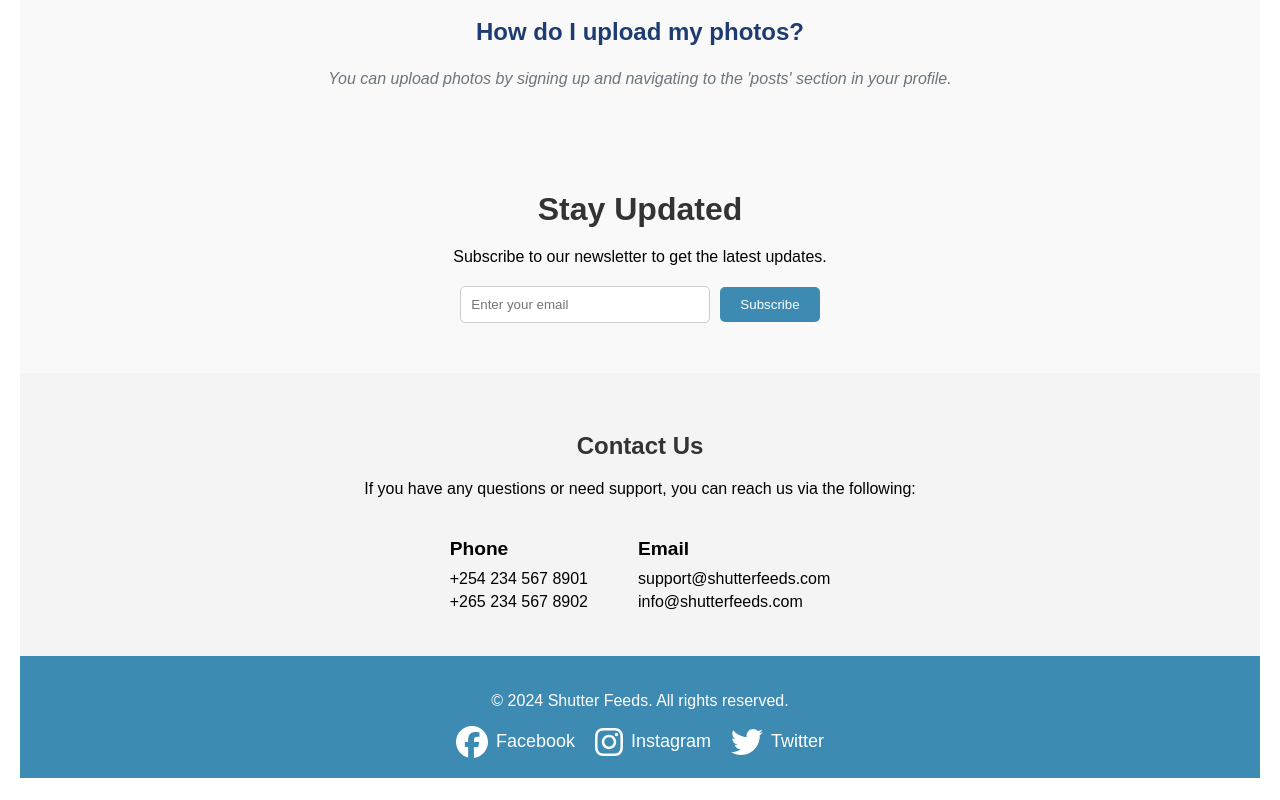
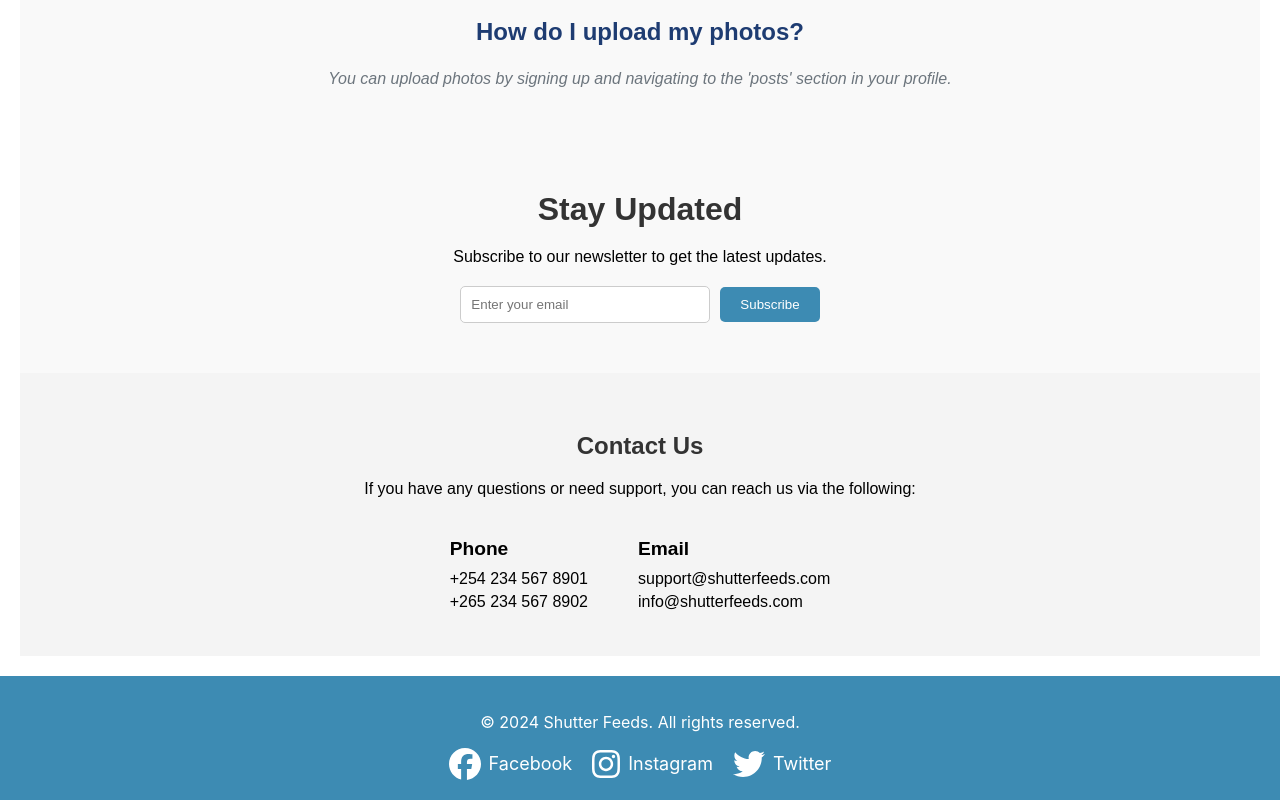
Before and after one commit to calebdfk/Shutter-Feeds, a React (Create React App) app in the folder frontend/portfolio/: page / in a window 1280 px wide. Shown: the part 1998-2798 px from the top of the page. Built offline with nearby package versions, Linux system fonts and the light colour scheme.

Commit message:
Layout file has been created to have footer in all pages

```diff
--- a/frontend/portfolio/src/App.js
+++ b/frontend/portfolio/src/App.js
@@ -8,6 +8,8 @@ import Login from './Pages/Login';
 import PostsPage from './Pages/Posts';
 import ProfilePage from './Pages/ProfilePage';
 import NotificationsPage from './Pages/NotificationsPage';
+import Layout from './components/Layout';
+
 
 function App() {
   return (
@@ -26,6 +28,7 @@ function App() {
           <Route path="/Login" element={<Login />} />
           {/* Other routes */}
         </Routes>
+        <Layout />
       </Router>
     </div>
   );
--- a/frontend/portfolio/src/Pages/Landingpage.js
+++ b/frontend/portfolio/src/Pages/Landingpage.js
@@ -1,8 +1,7 @@
 import React from 'react';
 import { Link } from 'react-router-dom';
 import './LandingPage.css';
-import { FontAwesomeIcon } from '@fortawesome/react-fontawesome';
-import { faFacebook, faInstagram, faTwitter } from '@fortawesome/free-brands-svg-icons';
+
 // import Logo from '../Assets/Logo.jpg';
 
 const LandingPage = () => {
@@ -124,32 +123,6 @@ const LandingPage = () => {
         </div>
       </section>
 
-<footer className="footer">
-  <div className="footer-content">
-    <p>&copy; 2024 Shutter Feeds. All rights reserved.</p>
-    <div className="social-links">
-      <a href="#facebook" className="social-icon">
-        <span className="icon-text">
-          <FontAwesomeIcon icon={faFacebook} size="2x" />
-          <span className="text">Facebook</span>
-        </span>
-      </a>
-      <a href="#instagram" className="social-icon">
-        <span className="icon-text">
-          <FontAwesomeIcon icon={faInstagram} size="2x" />
-          <span className="text">Instagram</span>
-        </span>
-      </a>
-      <a href="#twitter" className="social-icon">
-        <span className="icon-text">
-          <FontAwesomeIcon icon={faTwitter} size="2x" />
-          <span className="text">Twitter</span>
-        </span>
-      </a>
-    </div>
-  </div>
-</footer>
-
     </div>
   );
 };
--- /dev/null
+++ b/frontend/portfolio/src/components/Layout.js
@@ -0,0 +1,42 @@
+// src/components/Layout.js
+import React from 'react';
+// import Landingpage from '../Pages/Landingpage';
+import { FontAwesomeIcon } from '@fortawesome/react-fontawesome';
+import { faFacebook, faInstagram, faTwitter } from '@fortawesome/free-brands-svg-icons';
+
+// Extract the Footer component from Landingpage if exported correctly
+// const { Footer } = Landingpage;
+
+const Layout = ({ children }) => {
+  return (
+    <div>
+     <footer className="footer">
+  <div className="footer-content">
+    <p>&copy; 2024 Shutter Feeds. All rights reserved.</p>
+    <div className="social-links">
+      <a href="#facebook" className="social-icon">
+        <span className="icon-text">
+          <FontAwesomeIcon icon={faFacebook} size="2x" />
+          <span className="text">Facebook</span>
+        </span>
+      </a>
+      <a href="#instagram" className="social-icon">
+        <span className="icon-text">
+          <FontAwesomeIcon icon={faInstagram} size="2x" />
+          <span className="text">Instagram</span>
+        </span>
+      </a>
+      <a href="#twitter" className="social-icon">
+        <span className="icon-text">
+          <FontAwesomeIcon icon={faTwitter} size="2x" />
+          <span className="text">Twitter</span>
+        </span>
+      </a>
+    </div>
+  </div>
+</footer>
+    </div>
+  );
+};
+
+export default Layout;
```
